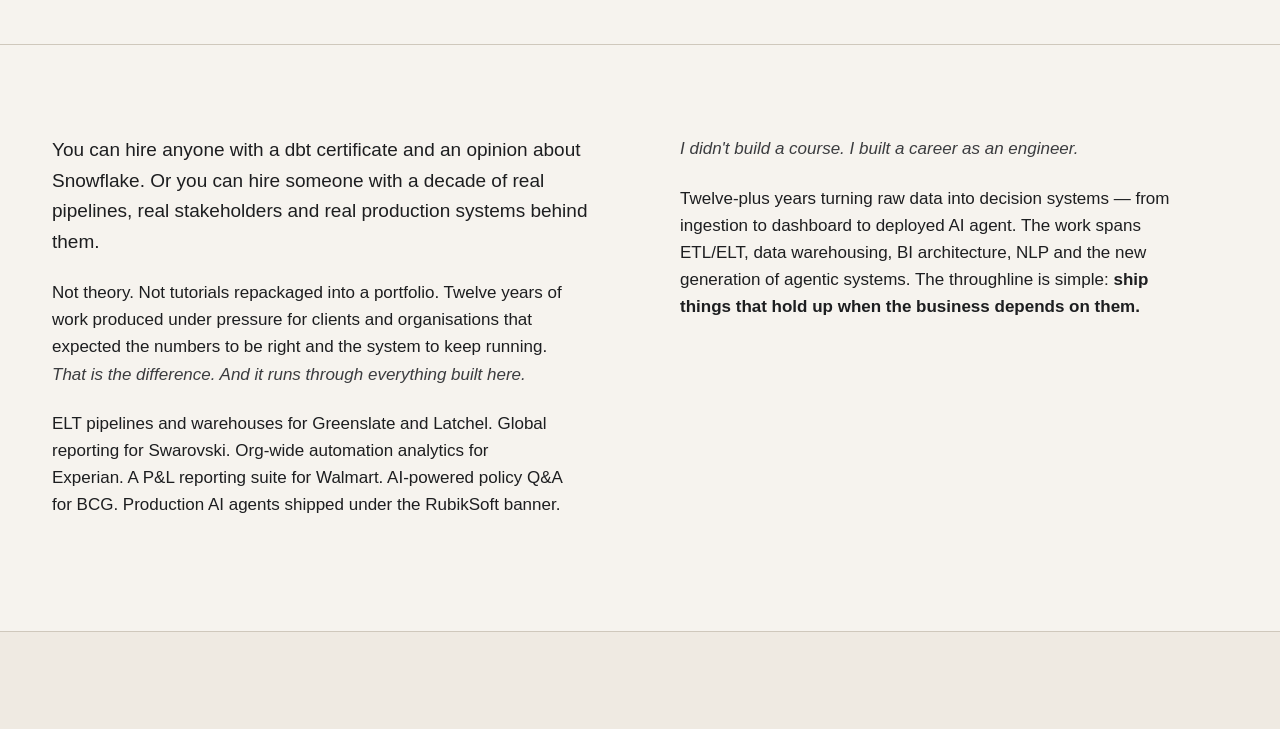
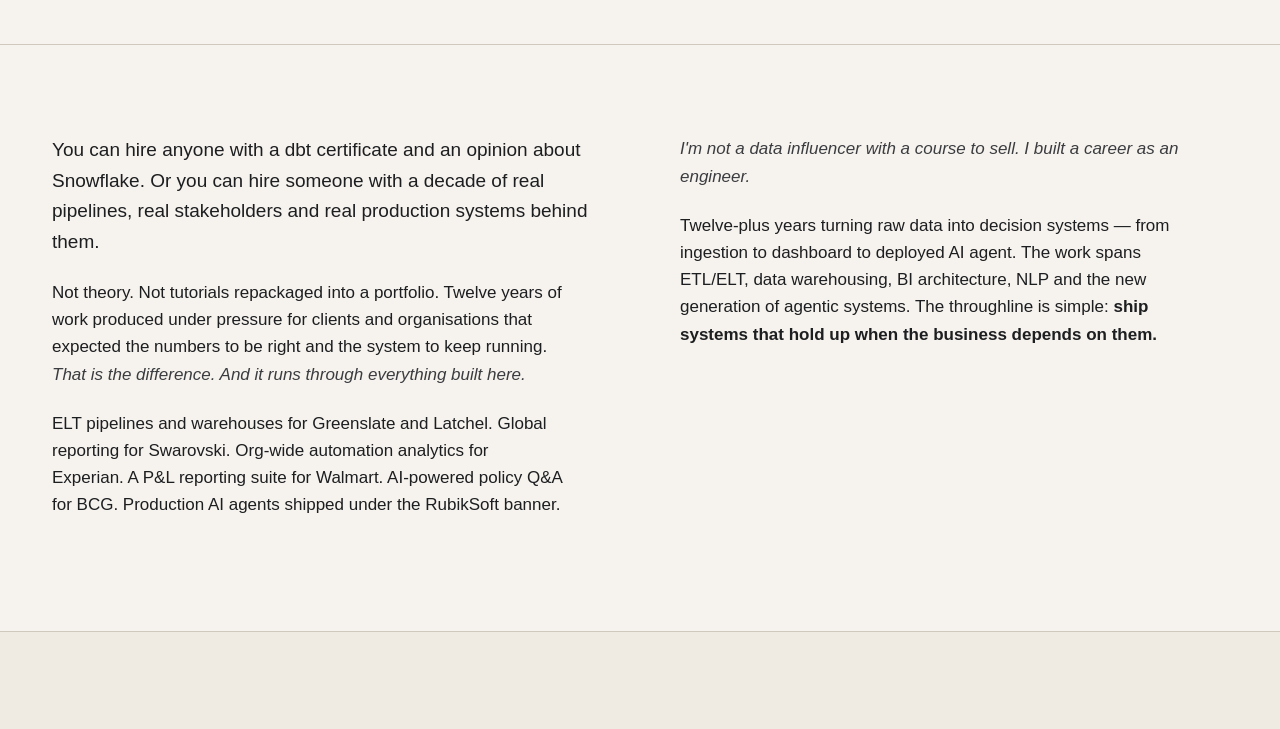
Before and after one commit to Vicoleon/personal-cv, a plain HTML site: page index.html in a window 1280 px wide. Shown: the part 860-1589 px from the top of the page. Drawn offline with Linux system fonts and the light colour scheme; a web font is replaced by a local one.

Commit message:
refactor(copy): tighten EN/ES copy across hero, prose, and roles
Rewrite Spanish that read as a 1:1 translation (atraviesa, consultar,
entregar cosas, premisa, doble "hasta") into natural Spanish. Add the
data-influencer framing to the "course vs career" line in both
languages so the contrast lands without external context. Sharpen
English filler: ship things to ship systems, robust to production-grade,
drop the "eliminating manual processes entirely" redundancy.

Touched keys (EN and/or ES):
- prose.p2, prose.p3, prose.p4, prose.p5
- pull.quote, work.sub
- role.rubiksoft.b1/b2, role.bcg.b1, role.greenslate.b1,
  role.experian.b1, role.swarovski.b1, role.walmart.b5
- pillars.p1.b, cta.p, chat.greet

The chatbot CV context block is kept in sync with the visible bullets.
No behavioural changes.

```diff
--- a/index.html
+++ b/index.html
@@ -312,8 +312,8 @@
       <p data-i18n="prose.p3" data-i18n-html="1">ELT pipelines and warehouses for Greenslate and Latchel. Global reporting for Swarovski. Org-wide automation analytics for Experian. A P&amp;L reporting suite for Walmart. AI-powered policy Q&amp;A for BCG. Production AI agents shipped under the RubikSoft banner.</p>
     </div>
     <div class="reveal-right">
-      <p data-i18n="prose.p4" data-i18n-html="1"><em>I didn't build a course. I built a career as an engineer.</em></p>
-      <p data-i18n="prose.p5" data-i18n-html="1">Twelve-plus years turning raw data into decision systems — from ingestion to dashboard to deployed AI agent. The work spans ETL/ELT, data warehousing, BI architecture, NLP and the new generation of agentic systems. The throughline is simple: <strong>ship things that hold up when the business depends on them.</strong></p>
+      <p data-i18n="prose.p4" data-i18n-html="1"><em>I'm not a data influencer with a course to sell. I built a career as an engineer.</em></p>
+      <p data-i18n="prose.p5" data-i18n-html="1">Twelve-plus years turning raw data into decision systems — from ingestion to dashboard to deployed AI agent. The work spans ETL/ELT, data warehousing, BI architecture, NLP and the new generation of agentic systems. The throughline is simple: <strong>ship systems that hold up when the business depends on them.</strong></p>
     </div>
   </div>
 </section>
@@ -329,7 +329,7 @@
   <div class="wrap reveal">
     <div class="kicker" data-i18n="work.kicker">Selected Experience</div>
     <h2 data-i18n="work.title">The work, in order.</h2>
-    <p data-i18n="work.sub">Founder, product manager, lead engineer and analyst across fintech, retail, insurance, luxury and consulting — twelve years of production systems, not slide decks.</p>
+    <p data-i18n="work.sub">Founder, product manager, lead engineer and analyst across fintech, retail, insurance, luxury retail and consulting — twelve years of production systems, not slide decks.</p>
   </div>
 </section>
 
@@ -369,7 +369,7 @@
           <h3>Greenslate</h3>
           <div class="org" data-i18n="role.greenslate.org">ETL &amp; Analytics Designer II · Feb 2024 — Aug 2025</div>
           <ul>
-            <li data-i18n="role.greenslate.b1">Designed and built robust ELT systems for financial and payroll data streams.</li>
+            <li data-i18n="role.greenslate.b1">Designed and built production-grade ELT systems for financial and payroll data streams.</li>
             <li data-i18n="role.greenslate.b2">Engineered API integrations connecting third-party platforms with internal pipelines.</li>
             <li data-i18n="role.greenslate.b3">Redesigned pipeline architecture — improved reliability and reduced processing time.</li>
           </ul>
@@ -402,7 +402,7 @@
           <h3>Swarovski</h3>
           <div class="org" data-i18n="role.swarovski.org">Global Data &amp; Reporting Analyst · Mar 2021 — Aug 2021</div>
           <ul>
-            <li data-i18n="role.swarovski.b1">Automated 100% of performance analysis reporting, eliminating manual processes entirely.</li>
+            <li data-i18n="role.swarovski.b1">Automated 100% of performance analysis reporting.</li>
             <li data-i18n="role.swarovski.b2">Defined a global reporting and analytics roadmap for sales and operations teams.</li>
           </ul>
         </div>
@@ -581,23 +581,23 @@
       "hero.meta": "Ingeniero de Datos e IA · Arquitecto BI · San José, Costa Rica",
       "hero.credit": "Jose Leon Salgado — Fundador, RubikSoft",
       "prose.p1": "Puedes contratar a cualquiera con un certificado de dbt y una opinión sobre Snowflake. O puedes contratar a alguien con una década de pipelines reales, stakeholders reales y sistemas de producción reales a sus espaldas.",
-      "prose.p2": "Sin teoría. Sin tutoriales reempaquetados en un portafolio. Doce años de trabajo bajo presión, para clientes y organizaciones que esperaban que los números fueran correctos y los sistemas siguieran corriendo. <em>Esa es la diferencia. Y atraviesa todo lo que se construye aquí.</em>",
-      "prose.p3": "Pipelines ELT y data warehouses para Greenslate y Latchel. Reportería global para Swarovski. Analítica de automatización a nivel organización para Experian. Un sistema de P&amp;L para Walmart. Q&amp;A de políticas con IA para BCG. Agentes de IA en producción bajo la marca RubikSoft.",
-      "prose.p4": "<em>No construí un curso. Construí una carrera como ingeniero.</em>",
-      "prose.p5": "Más de doce años convirtiendo datos crudos en sistemas de decisión — desde la ingesta hasta el dashboard hasta el agente de IA desplegado. El trabajo abarca ETL/ELT, data warehousing, arquitectura BI, NLP y la nueva generación de sistemas agénticos. La premisa es simple: <strong>entregar cosas que aguanten cuando el negocio depende de ellas.</strong>",
+      "prose.p2": "Sin teoría. Sin tutoriales reciclados en un portafolio. Doce años de trabajo bajo presión, para clientes y organizaciones que esperaban que los números fueran correctos y los sistemas siguieran funcionando. <em>Esa es la diferencia. Y se nota en todo lo que se construye aquí.</em>",
+      "prose.p3": "Pipelines ELT y data warehouses para Greenslate y Latchel. Reportería global para Swarovski. Analítica de automatización a nivel organización para Experian. Una suite de reportería P&amp;L para Walmart. Q&amp;A de políticas con IA para BCG. Agentes de IA en producción bajo la marca RubikSoft.",
+      "prose.p4": "<em>No soy un influencer de datos con un curso para vender. Hice una carrera como ingeniero.</em>",
+      "prose.p5": "Más de doce años convirtiendo datos crudos en sistemas de decisión — desde la ingesta al dashboard, al agente de IA en producción. El trabajo abarca ETL/ELT, data warehousing, arquitectura BI, NLP y la nueva generación de sistemas agénticos. El hilo conductor es simple: <strong>construir sistemas que aguanten cuando el negocio depende de ellos.</strong>",
       "prose.p6": "Esta página no es un currículum. Es una declaración breve de cómo trabajo, para quién he trabajado, y qué estoy listo para construir a continuación.",
-      "pull.quote": "La mayoría de los ingenieros aprende a <em>consultar.</em> Muy pocos aprenden a <em>arquitectar.</em> En esa brecha vive todo lo que importa.",
+      "pull.quote": "La mayoría de los ingenieros aprende a escribir <em>queries.</em> Muy pocos aprenden a <em>arquitectar.</em> En esa brecha vive todo lo importante.",
       "work.kicker": "Experiencia Seleccionada",
       "work.title": "El trabajo, en orden.",
-      "work.sub": "Fundador, product manager, ingeniero líder y analista en fintech, retail, seguros, lujo y consultoría — doce años de sistemas en producción, no de slides.",
+      "work.sub": "Fundador, product manager, ingeniero líder y analista en fintech, retail, seguros, marcas de lujo y consultoría — doce años de sistemas en producción, no de slides.",
       "era.present": "2025<br/>Presente",
       "role.rubiksoft.org": "Fundador y Principal · Ene 2025 — Presente",
-      "role.rubiksoft.b1": "Diseñé y lancé agentes de IA listos para producción para mantenimiento y automatización de datos a escala.",
-      "role.rubiksoft.b2": "Construí toda la infraestructura del agente: herramientas de administración, monitoreo y pipelines de despliegue.",
+      "role.rubiksoft.b1": "Diseñé y lancé agentes de IA listos para producción, enfocados en mantenimiento y automatización de datos a escala.",
+      "role.rubiksoft.b2": "Construí toda la infraestructura de los agentes: herramientas de administración, monitoreo y pipelines de despliegue.",
       "role.rubiksoft.b3": "Arquitecté pipelines ELT que cubren ingesta, transformación y actualización de sistemas.",
       "role.rubiksoft.b4": "Entregué soluciones de punta a punta: calificación de leads, orquestación de IA y automatización de procesos.",
       "role.bcg.org": "Product Manager — AskBCG / Findability · Sep 2025 — Ene 2026",
-      "role.bcg.b1": "Lideré el lanzamiento de una herramienta de Q&amp;A de políticas con IA para preservar y exponer el conocimiento institucional.",
+      "role.bcg.b1": "Lideré el lanzamiento de una herramienta de Q&amp;A de políticas con IA para preservar y dar visibilidad al conocimiento institucional.",
       "role.bcg.b2": "Definí el sistema de KPI North Star y el marco de medición del producto.",
       "role.bcg.b3": "Establecí OKRs para alinear stakeholders e impulsar la adopción en distintas áreas de práctica.",
       "role.bcg.b4": "Construí un modelo de validación human-in-the-loop para asegurar la calidad de las respuestas generadas.",
@@ -611,20 +611,20 @@
       "role.latchel.b3": "Construí un agente de IA lector de PDFs para automatizar el procesamiento y extracción de documentos.",
       "role.latchel.b4": "Implementé análisis de sentimiento con NLP para revelar insights de clientes a escala.",
       "role.experian.org": "Líder de Automatización y Analítica de Datos · Oct 2021 — Ene 2022",
-      "role.experian.b1": "Construí infraestructura analítica a nivel organización, centralizando análisis de automatización y reportería.",
+      "role.experian.b1": "Construí infraestructura analítica a escala organizacional, centralizando análisis de automatización y reportería.",
       "role.experian.b2": "Definí la hoja de ruta de reportería y analítica, estandarizando datos entre unidades de negocio.",
       "role.swarovski.org": "Analista Global de Datos y Reportería · Mar 2021 — Ago 2021",
-      "role.swarovski.b1": "Automaticé el 100% de la reportería de análisis de desempeño, eliminando por completo los procesos manuales.",
+      "role.swarovski.b1": "Automaticé el 100% de la reportería de análisis de desempeño.",
       "role.swarovski.b2": "Definí una hoja de ruta global de reportería y analítica para los equipos de ventas y operaciones.",
       "role.walmart.org": "Gerente de Transformación Digital · May 2013 — Nov 2020",
       "role.walmart.b1": "Lideré el desarrollo completo de la suite de reportería P&amp;L de la compañía.",
       "role.walmart.b2": "Encabecé iniciativas de transformación digital en múltiples departamentos.",
       "role.walmart.b3": "Formé y gestioné equipos multifuncionales para impulsar la ejecución estratégica.",
       "role.walmart.b4": "Impulsé la adopción de herramientas BI para gestión operativa y comunicaciones internas.",
-      "role.walmart.b5": "Lideré proyectos de mejora Six Sigma / Lean — eliminé desperdicios, mejoré el throughput.",
+      "role.walmart.b5": "Lideré proyectos de mejora Six Sigma / Lean — eliminé desperdicios, mejoré el rendimiento.",
       "pillars.title": "Ya tienes los <em>datos.</em> Lo que necesitas es el <em>sistema</em> para usarlos.",
       "pillars.p1.h": "01 · Arquitectar",
-      "pillars.p1.b": "<strong>Empezar por la decisión.</strong> Cada pipeline, warehouse y modelo que construyo empieza con la pregunta que el negocio está realmente tratando de responder. Arquitectura antes que herramientas. Herramientas antes que código.",
+      "pillars.p1.b": "<strong>Empezar por la decisión.</strong> Cada pipeline, warehouse y modelo que construyo empieza con la pregunta que el negocio realmente intenta responder. Arquitectura antes que herramientas. Herramientas antes que código.",
       "pillars.p2.h": "02 · Construir",
       "pillars.p2.b": "<strong>Llevar a producción.</strong> Sistemas ELT, capas BI, agentes de IA — construidos para correr sin supervisión, observados correctamente y entregados con documentación que sobrevive al ingeniero que la escribió.",
       "pillars.p3.h": "03 · Operar",
@@ -653,7 +653,7 @@
       "based.h": "Ubicación",
       "based.i1.s": "Disponible mundialmente · remote-first",
       "cta.h": "Tu próximo sistema de datos <em>empieza aquí.</em>",
-      "cta.p": "Construyo los sistemas que convierten datos en decisiones — desde el pipeline hasta el dashboard hasta el agente de IA en producción. Si necesitas a alguien que pueda arquitectarlo, programarlo y desplegarlo, estoy listo para conversar.",
+      "cta.p": "Construyo los sistemas que convierten datos en decisiones — desde el pipeline hasta el dashboard; desde el agente de IA en producción hasta la toma de decisión del usuario. Si necesitas a alguien que pueda arquitectarlo, programarlo y desplegarlo, estoy listo para conversar.",
       "cta.btn": "Iniciar una conversación",
       "cta.btn2": "Visitar RubikSoft ↗",
       "footer.rights": "© 2026 Jose Leon Salgado — RubikSoft. Todos los derechos reservados.",
@@ -725,7 +725,7 @@
   </div>
   <div class="chat-messages" id="chatMessages">
     <div class="chat-greet" data-i18n="chat.greet" data-i18n-html="1">
-      Hi — I'm Jose's <em>AI assistant.</em> Ask me about his experience, or whether he is a fit for a role you are hiring for.
+      Hi — I'm Jose's <em>AI assistant.</em> Ask me about his experience, or if he's a fit for a role you're hiring for.
     </div>
     <div class="chat-suggestions" id="chatSuggestions">
       <button type="button" class="chat-suggest" data-q-key="chat.s1" data-i18n="chat.s1">Is Jose a fit for a Sr. Data Engineer role?</button>
@@ -775,7 +775,7 @@
 - Drove office and cohort personalisation rules to improve content relevance.
 
 3. Greenslate — ETL & Analytics Designer II (Feb 2024 – Aug 2025)
-- Designed and built robust ELT systems for financial and payroll data streams.
+- Designed and built production-grade ELT systems for financial and payroll data streams.
 - Engineered API integrations to connect third-party platforms with internal pipelines.
 - Redesigned pipeline architecture, improving reliability and reducing processing time.
 
@@ -790,7 +790,7 @@
 - Defined the reporting and analytics roadmap, standardising data across business units.
 
 6. Swarovski — Global Data & Reporting Analyst (Mar 2021 – Aug 2021)
-- Automated 100% of performance analysis reporting, eliminating all manual processes.
+- Automated 100% of performance analysis reporting.
 - Defined a global reporting and analytics roadmap for sales and operations teams.
 
 7. Walmart — Digital Transformation Manager (May 2013 – Nov 2020)
```
